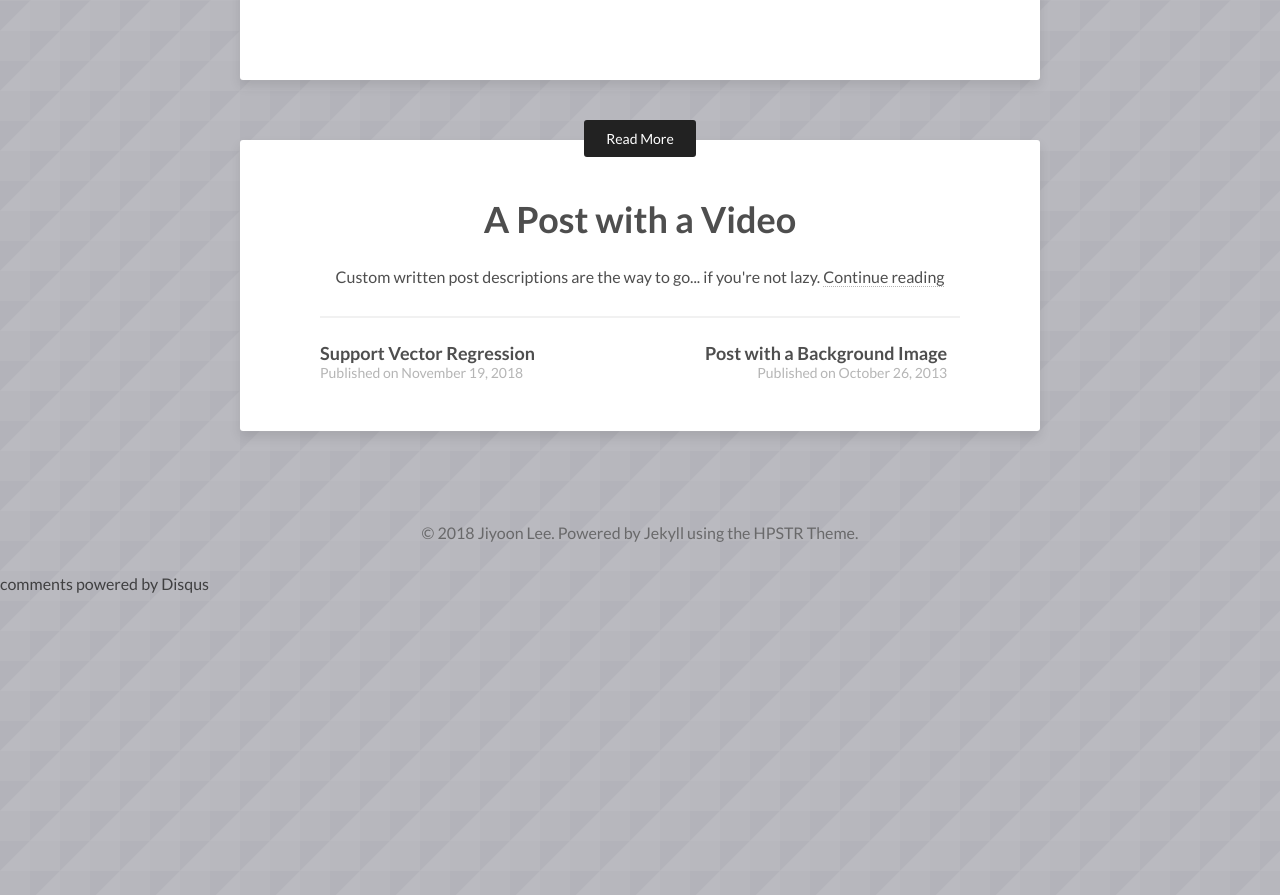
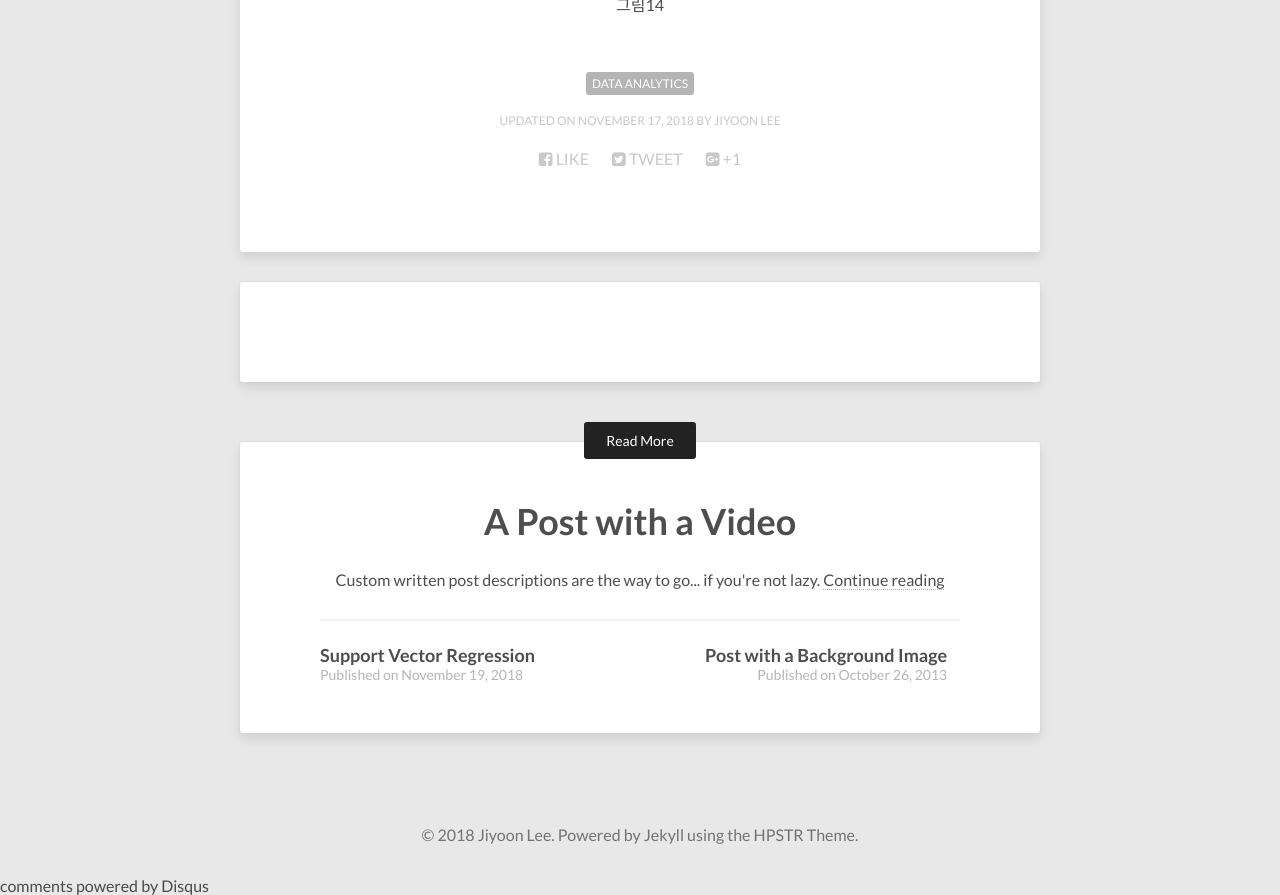
Before and after one commit to leejiyoon52/leejiyoon52.github.io, a Jekyll site: the page built from _posts/2018-11-17-Support-Vecter-Regression.md, in a window 1280 px wide and 1400 px high, scrolled down 9364 px, cut to the strip 505-1400 px from the top of the window. Built offline with Jekyll 4.4.1, drawn with Linux system fonts in a browser that asks for light colours; nearby versions of some CDN libraries; comment, search, counter and statistics services are not loaded; before the commit the page ends 10462 px from its top, so only the background shows below that.

Commit message:
Update _posts/2018-11-17-Support-Vecter-Regression.md

```diff
--- a/_posts/2018-11-17-Support-Vecter-Regression.md
+++ b/_posts/2018-11-17-Support-Vecter-Regression.md
@@ -1,8 +1,11 @@
 ---
 layout: post
 title: Support Vector Regression
+tags: [data analytics]
+modified: 2018-11-17
 image:
-  background: triangular.png
+  path: /images/abstract-7.jpg
+  feature: abstract-7.jpg
 ---
 
 Kernel-based Learning: Support Vector Regression
```
